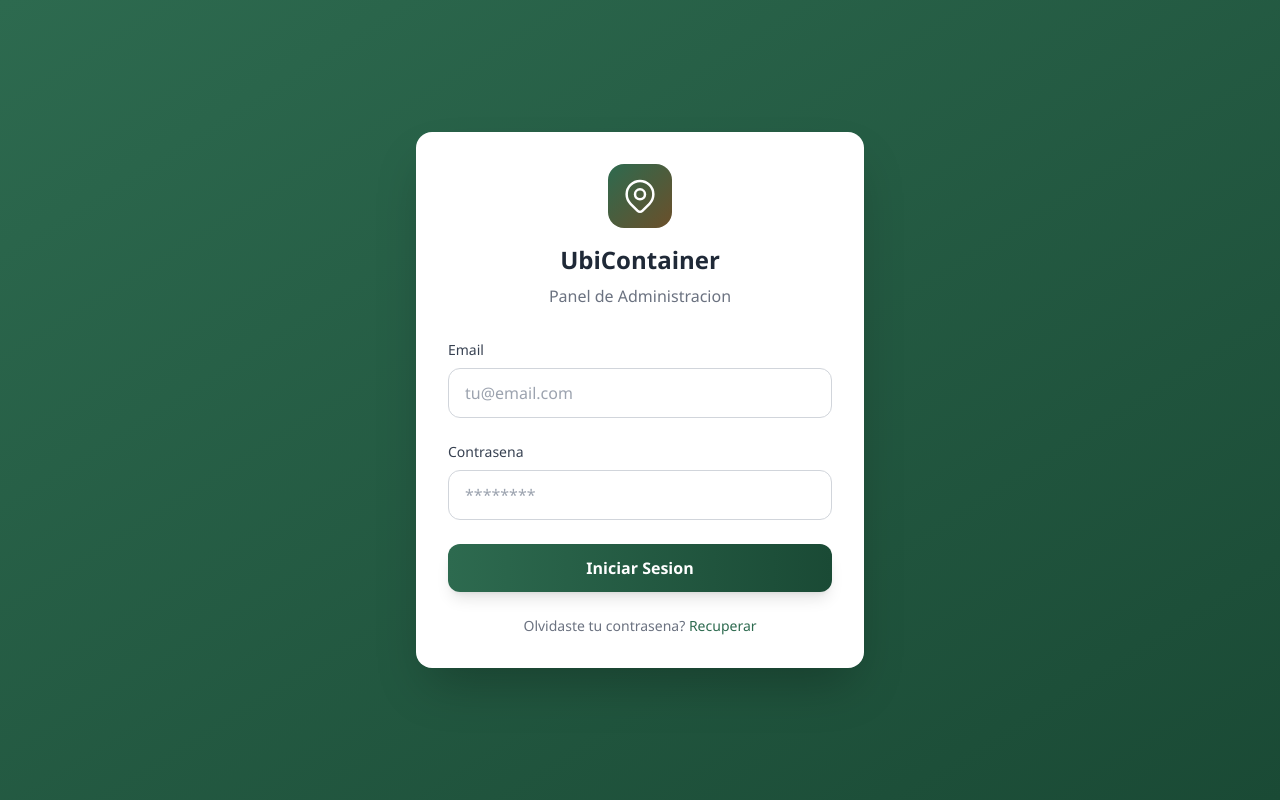
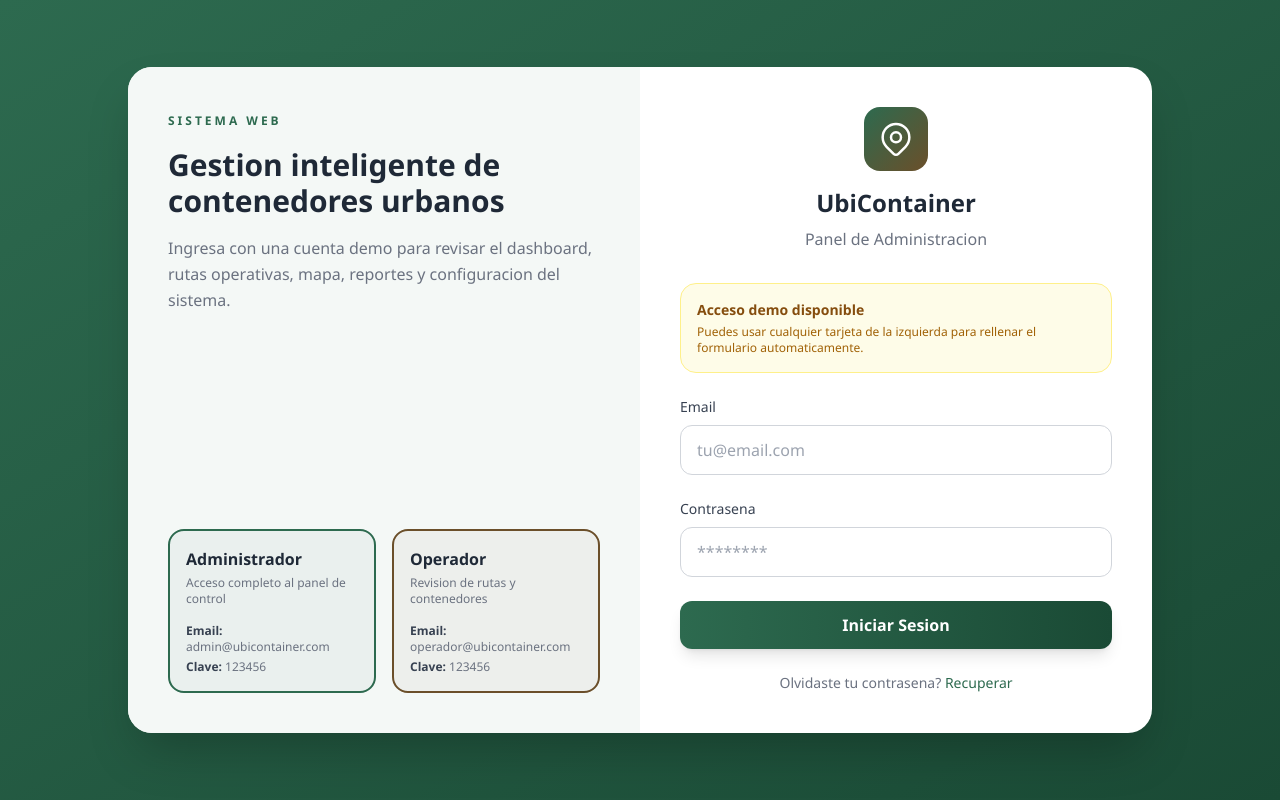
Before and after one commit to juandiegoM1/UbiContainer-, a React (Vite) app in the folder web_dashboard/: page / in a window 1280 px wide. Built offline with nearby package versions, Linux system fonts and the light colour scheme.

Commit message:
mejoras en funcionalidades

```diff
--- a/web_dashboard/src/App.tsx
+++ b/web_dashboard/src/App.tsx
@@ -1,4 +1,4 @@
-import { BrowserRouter, Routes, Route } from 'react-router-dom';
+import { BrowserRouter, Routes, Route, Navigate } from 'react-router-dom';
 import Login from './pages/Login';
 import Dashboard from './pages/Dashboard';
 import Contenedores from './pages/Contenedores';
@@ -16,6 +16,7 @@ function App() {
         <Route path="/mapa" element={<Mapa />} />
         <Route path="/reportes" element={<Reportes />} />
         <Route path="/configuracion" element={<Configuracion />} />
+        <Route path="*" element={<Navigate to="/" replace />} />
       </Routes>
     </BrowserRouter>
   );
--- a/web_dashboard/src/pages/Login.tsx
+++ b/web_dashboard/src/pages/Login.tsx
@@ -1,5 +1,30 @@
 import { useState } from "react";
 import { useNavigate } from "react-router-dom";
+
+type DemoCredential = {
+  role: string;
+  email: string;
+  password: string;
+  description: string;
+  accent: string;
+};
+
+const demoCredentials: DemoCredential[] = [
+  {
+    role: "Administrador",
+    email: "admin@ubicontainer.com",
+    password: "123456",
+    description: "Acceso completo al panel de control",
+    accent: "border-[#2D6A4F] bg-[#2D6A4F]/5",
+  },
+  {
+    role: "Operador",
+    email: "operador@ubicontainer.com",
+    password: "123456",
+    description: "Revision de rutas y contenedores",
+    accent: "border-[#6B4F2A] bg-[#6B4F2A]/5",
+  },
+];
 
 export default function Login() {
   const [email, setEmail] = useState("");
@@ -11,9 +36,35 @@ export default function Login() {
     navigate("/dashboard");
   };
 
+  const fillDemoCredential = (credential: DemoCredential) => {
+    setEmail(credential.email);
+    setPassword(credential.password);
+  };
+
   return (
     <div className="min-h-screen bg-gradient-to-br from-[#2D6A4F] to-[#1a4a35] flex items-center justify-center p-4">
-      <div className="bg-white rounded-2xl shadow-2xl p-8 w-full max-w-md">
+      <div className="bg-white rounded-3xl shadow-2xl overflow-hidden w-full max-w-5xl grid lg:grid-cols-2">
+        <div className="bg-[#f4f8f6] p-8 lg:p-10 flex flex-col justify-between">
+          <div>
+            <span className="text-xs font-bold tracking-[0.25em] text-[#2D6A4F] uppercase">Sistema web</span>
+            <h2 className="text-3xl font-bold text-gray-800 mt-4">Gestion inteligente de contenedores urbanos</h2>
+            <p className="text-gray-500 mt-4 leading-relaxed">Ingresa con una cuenta demo para revisar el dashboard, rutas operativas, mapa, reportes y configuracion del sistema.</p>
+          </div>
+          <div className="grid sm:grid-cols-2 gap-4 mt-8">
+            {demoCredentials.map(credential => (
+              <button key={credential.email} type="button" onClick={() => fillDemoCredential(credential)} className={`text-left rounded-2xl border-2 p-4 hover:shadow-md transition ${credential.accent}`}>
+                <p className="font-semibold text-gray-800">{credential.role}</p>
+                <p className="text-xs text-gray-500 mt-1">{credential.description}</p>
+                <div className="mt-4 text-xs text-gray-500 space-y-1">
+                  <p><span className="font-semibold text-gray-700">Email:</span> {credential.email}</p>
+                  <p><span className="font-semibold text-gray-700">Clave:</span> {credential.password}</p>
+                </div>
+              </button>
+            ))}
+          </div>
+        </div>
+
+        <div className="p-8 lg:p-10">
         <div className="text-center mb-8">
           <div className="w-16 h-16 bg-gradient-to-br from-[#2D6A4F] to-[#6B4F2A] rounded-2xl flex items-center justify-center mx-auto mb-4">
             <svg className="w-10 h-10 text-white" fill="none" stroke="currentColor" viewBox="0 0 24 24">
@@ -23,6 +74,10 @@ export default function Login() {
           </div>
           <h1 className="text-2xl font-bold text-gray-800">UbiContainer</h1>
           <p className="text-gray-500 mt-2">Panel de Administracion</p>
+        </div>
+        <div className="bg-yellow-50 border border-yellow-200 rounded-2xl p-4 mb-6">
+          <p className="text-sm font-semibold text-yellow-800">Acceso demo disponible</p>
+          <p className="text-xs text-yellow-700 mt-1">Puedes usar cualquier tarjeta de la izquierda para rellenar el formulario automaticamente.</p>
         </div>
         <form onSubmit={handleSubmit} className="space-y-6">
           <div>
@@ -38,5 +93,6 @@ export default function Login() {
         <p className="text-center text-sm text-gray-500 mt-6">Olvidaste tu contrasena? <a href="#" className="text-[#2D6A4F] hover:underline font-medium">Recuperar</a></p>
       </div>
     </div>
+    </div>
   );
 }
--- a/web_dashboard/vite.config.ts
+++ b/web_dashboard/vite.config.ts
@@ -1,8 +1,6 @@
 import { defineConfig } from 'vite'
+import react from '@vitejs/plugin-react'
 
 export default defineConfig({
-  optimizeDeps: {
-    noDiscovery: true,
-    include: [],
-  },
+  plugins: [react()],
 })
```
